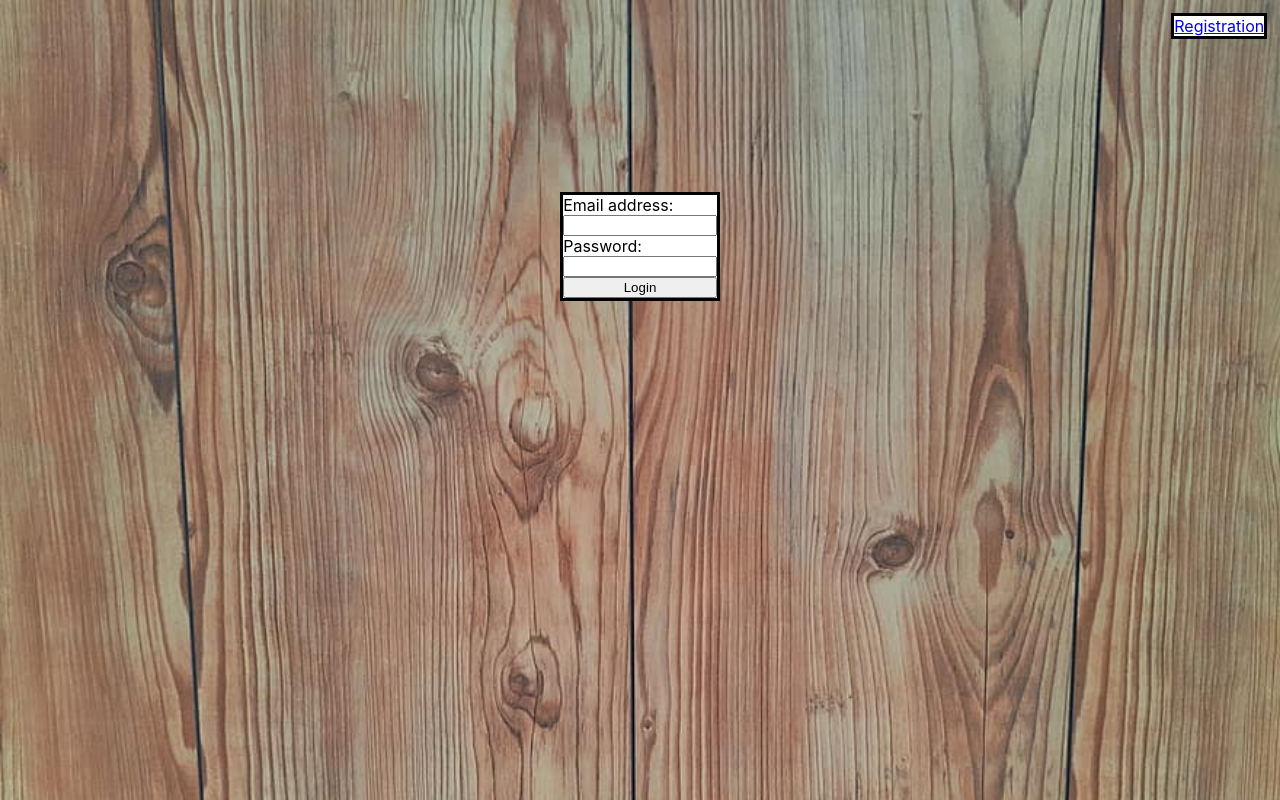
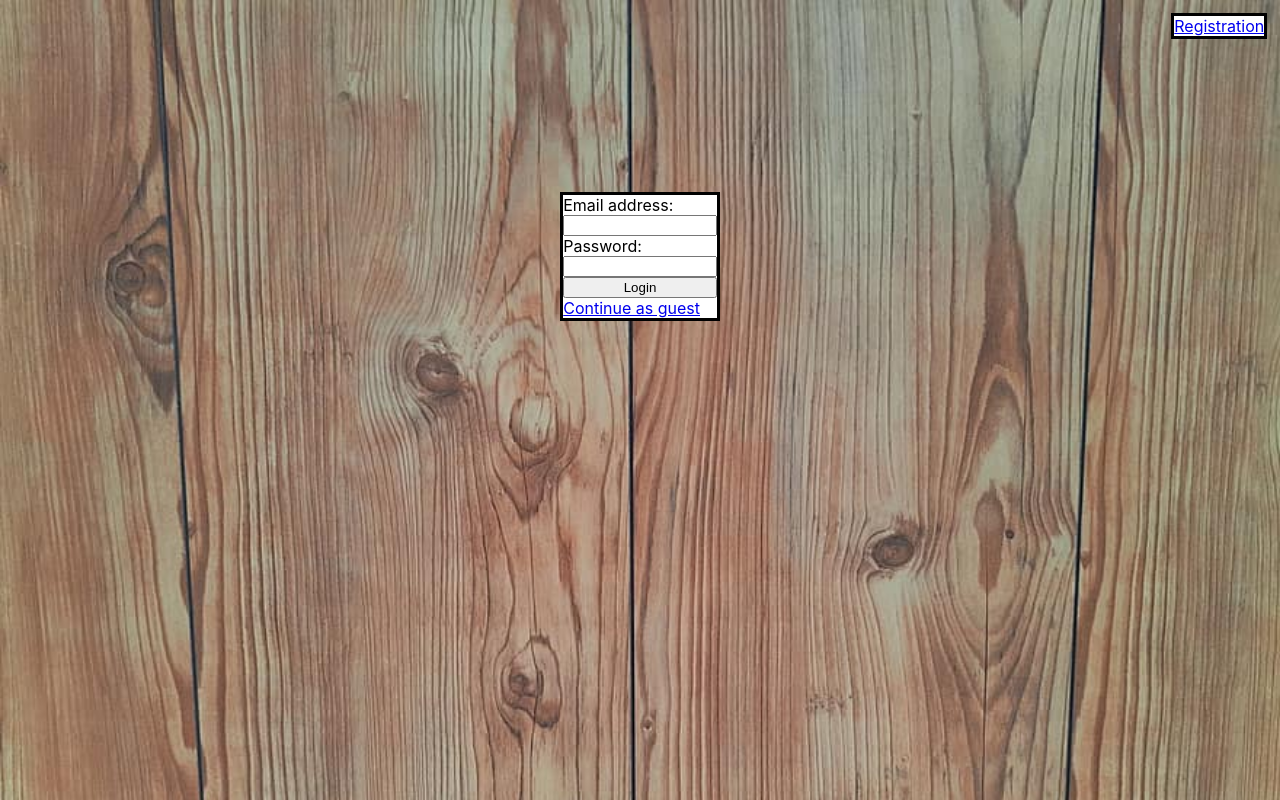
Before and after one commit to barnabasMatrai/react-exercise, a React (Create React App) app in the folder react-exercise/: page /login in a window 1280 px wide. Built offline with nearby package versions, Linux system fonts and the light colour scheme.

Commit message:
add /products link

```diff
--- a/react-exercise/src/components/LoginPage.js
+++ b/react-exercise/src/components/LoginPage.js
@@ -13,6 +13,7 @@ export function LoginPage() {
                         <input type="password" id="password" name="password" minLength="1" required="required"/>
                         <input type="submit" value="Login"/>
                     </form>
+                    <a href="/products" id="products-link">Continue as guest</a>
                 </div>
             </div>
         );
```
